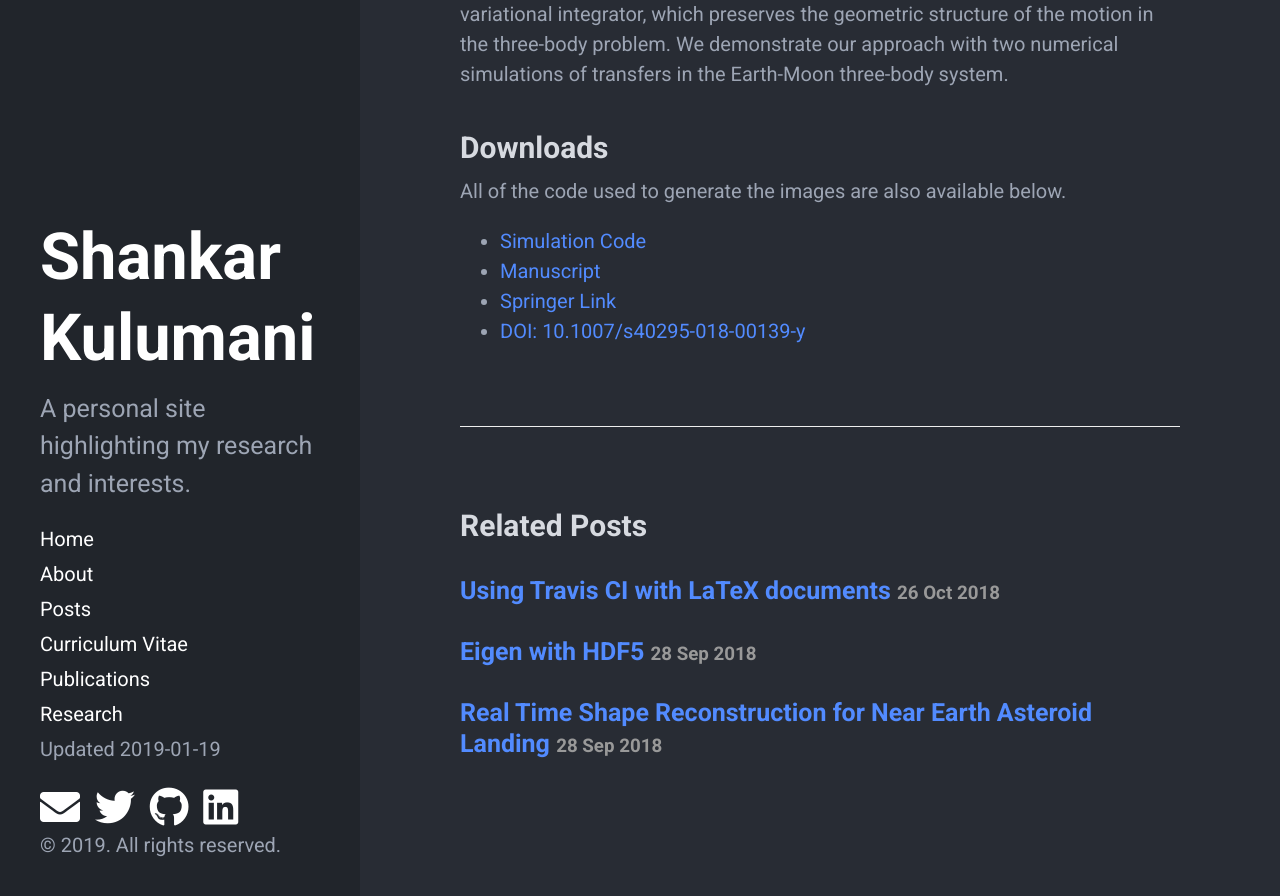
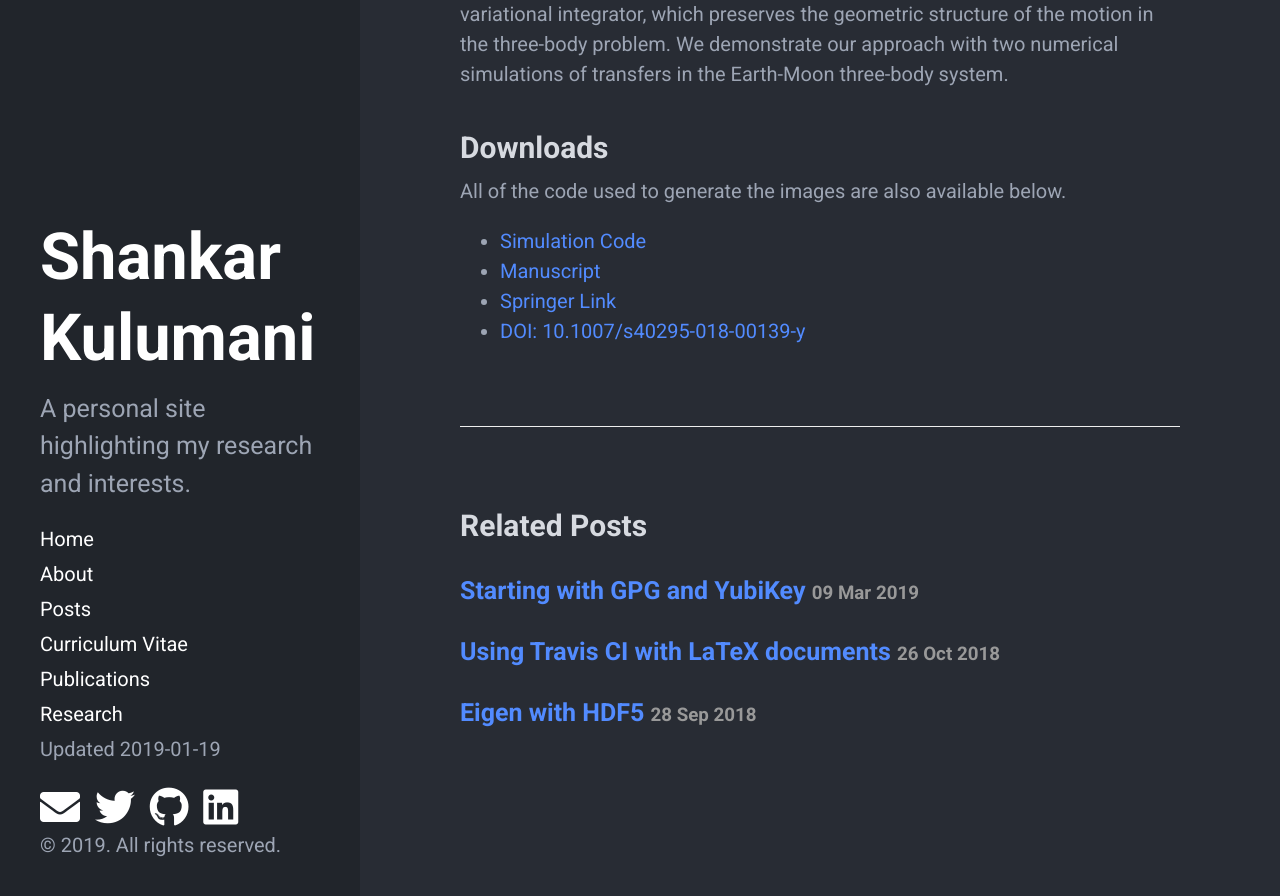
Before and after one commit to skulumani/skulumani.github.io, a Jekyll site: the page built from _posts/2019-01-19-jas-paper.md, in a window 1280 px wide and 900 px high, scrolled down 639 px. Shown: the top 896 px of the window. Built offline with Jekyll 4.4.1, drawn with Linux system fonts in a browser that asks for light colours; nearby versions of some CDN libraries; after the commit the page ends 1507 px from its top, so only the background shows below that.

Commit message:
Move post and make live

```diff
--- a/_drafts/2019-01-19-gpg.md
+++ b/_posts/2019-03-09-gpg.md
@@ -1,7 +1,7 @@
 ---
 layout: post
 title: "Starting with GPG and YubiKey"
-date: 2019-01-19
+date: 2019-03-09
 tags: [gpg,]
 excerpt: "A short introduction to public-key cryptography and GPG."
 ---
```
